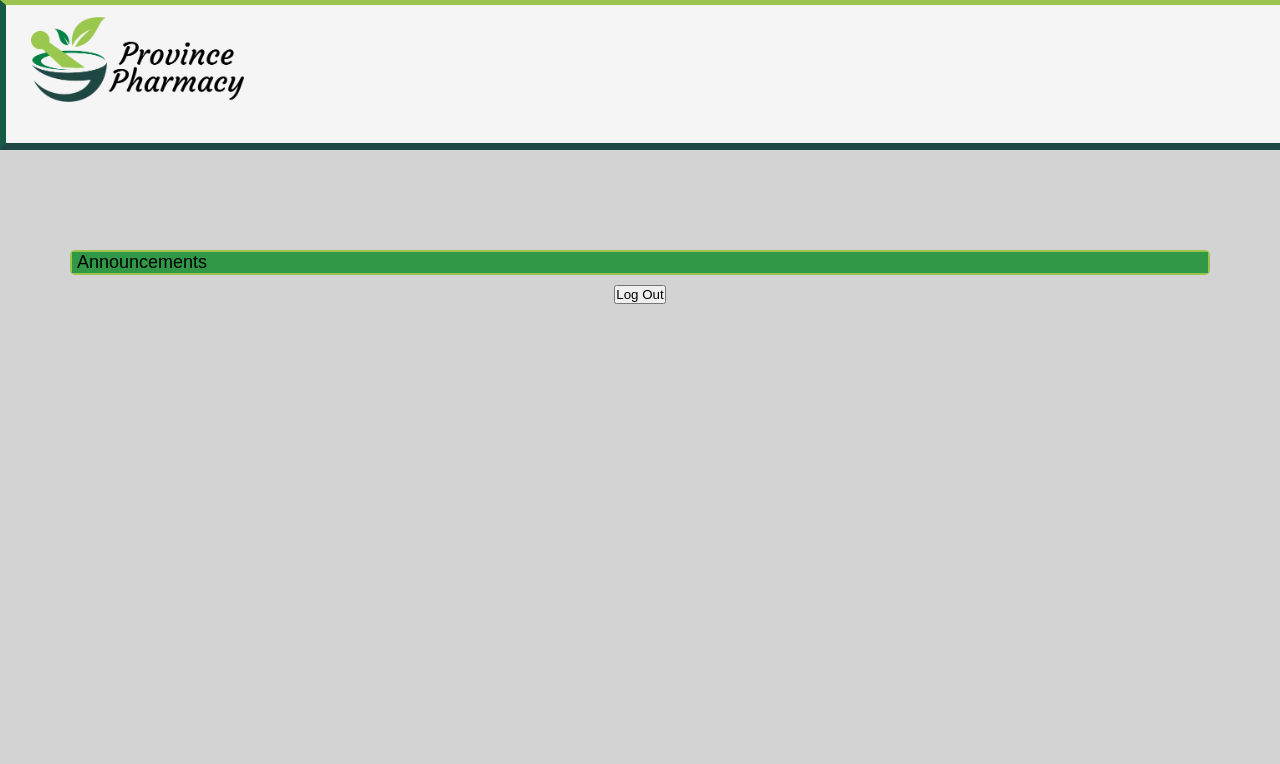
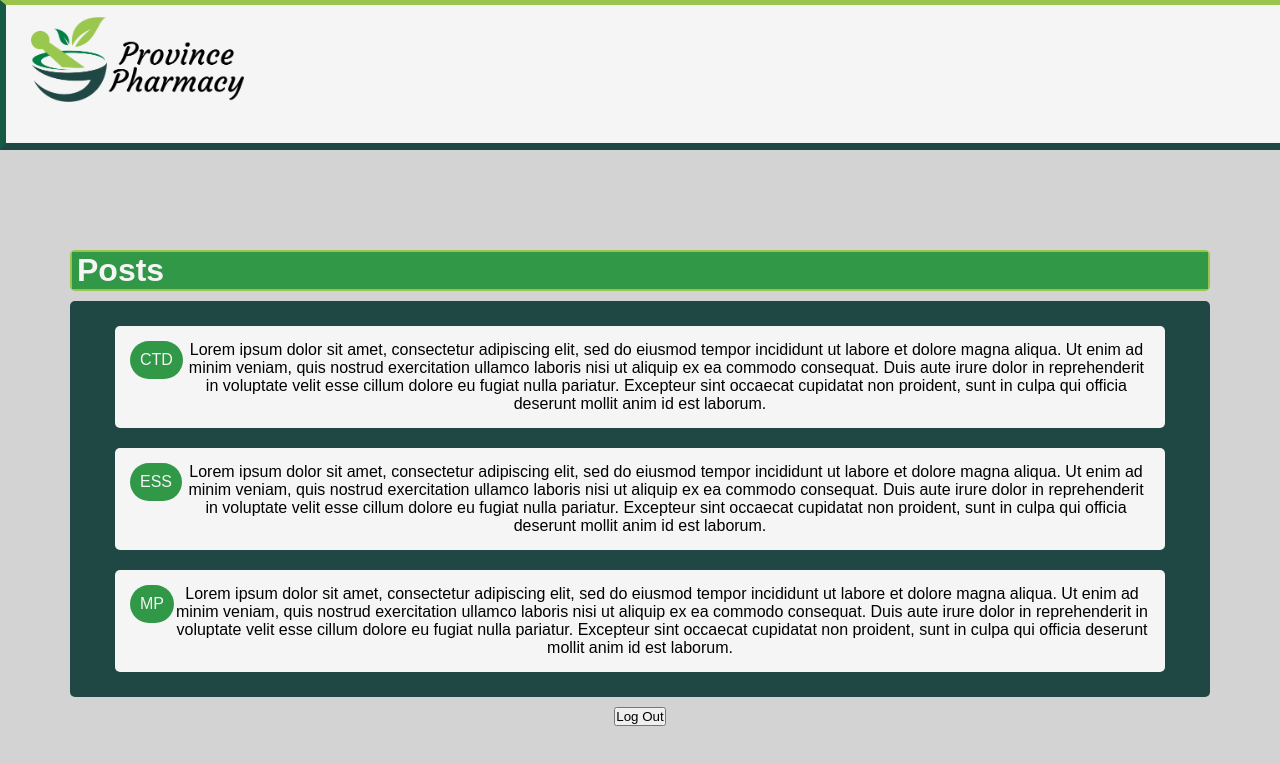
Before and after one commit to ctdupuis/province-portal, a React (Create React App) app: page /dashboard in a window 1280 px wide. Shown: the top 764 px of the page. Built offline with nearby package versions, Linux system fonts and the light colour scheme; no server answers.

Commit message:
placeholders/begin styling for dashboard

```diff
--- a/src/components/Dashboard.js
+++ b/src/components/Dashboard.js
@@ -5,10 +5,33 @@
         return (
             <section className="dash-container">
                 <header className="dash-header">
-                    <div>Announcements</div>
+                    <h3>Posts</h3>
                 </header>
-                <article className="announcement-content">
-
+                <article className="post-container">
+                    <div className="post-content">
+                        <div className="post-author">
+                            CTD
+                        </div>
+                        <p>
+                        Lorem ipsum dolor sit amet, consectetur adipiscing elit, sed do eiusmod tempor incididunt ut labore et dolore magna aliqua. Ut enim ad minim veniam, quis nostrud exercitation ullamco laboris nisi ut aliquip ex ea commodo consequat. Duis aute irure dolor in reprehenderit in voluptate velit esse cillum dolore eu fugiat nulla pariatur. Excepteur sint occaecat cupidatat non proident, sunt in culpa qui officia deserunt mollit anim id est laborum.
+                        </p>
+                    </div>
+                    <div className="post-content">
+                        <div className="post-author">
+                            ESS
+                        </div>
+                        <p>
+                        Lorem ipsum dolor sit amet, consectetur adipiscing elit, sed do eiusmod tempor incididunt ut labore et dolore magna aliqua. Ut enim ad minim veniam, quis nostrud exercitation ullamco laboris nisi ut aliquip ex ea commodo consequat. Duis aute irure dolor in reprehenderit in voluptate velit esse cillum dolore eu fugiat nulla pariatur. Excepteur sint occaecat cupidatat non proident, sunt in culpa qui officia deserunt mollit anim id est laborum.
+                        </p>
+                    </div>
+                    <div className="post-content">
+                        <div className="post-author">
+                            MP
+                        </div>
+                        <p>
+                        Lorem ipsum dolor sit amet, consectetur adipiscing elit, sed do eiusmod tempor incididunt ut labore et dolore magna aliqua. Ut enim ad minim veniam, quis nostrud exercitation ullamco laboris nisi ut aliquip ex ea commodo consequat. Duis aute irure dolor in reprehenderit in voluptate velit esse cillum dolore eu fugiat nulla pariatur. Excepteur sint occaecat cupidatat non proident, sunt in culpa qui officia deserunt mollit anim id est laborum.
+                        </p>
+                    </div>
                 </article>
                 {/* <h3>You are signed in as {this.props.currentUser.username}</h3> */}
                 {/* Drop the AnnouncementsContainer here */}
--- a/src/index.css
+++ b/src/index.css
@@ -113,10 +113,34 @@
   border-radius: 5px;
 }
 
-.dash-header div {
+.dash-header h3 {
   text-align: left;
   background-color: var(--o-green);
   width: 100%;
   padding-left: 5px;
   font-size: large;
+  font-size: 2em;
+  color: whitesmoke;
 }
+
+.post-container {
+  background-color: var(--d-green);
+  margin: 10px 40px;
+  padding: 5px;
+  border-radius: 5px;
+}
+
+.post-content {
+  background-color: whitesmoke;
+  padding: 15px;
+  margin: 20px 40px;
+  border-radius: 5px;
+}
+
+.post-author {
+  float: left;
+  background-color: var(--o-green);
+  border-radius: 100px;
+  padding: 10px;
+  color: whitesmoke;
+}
```
